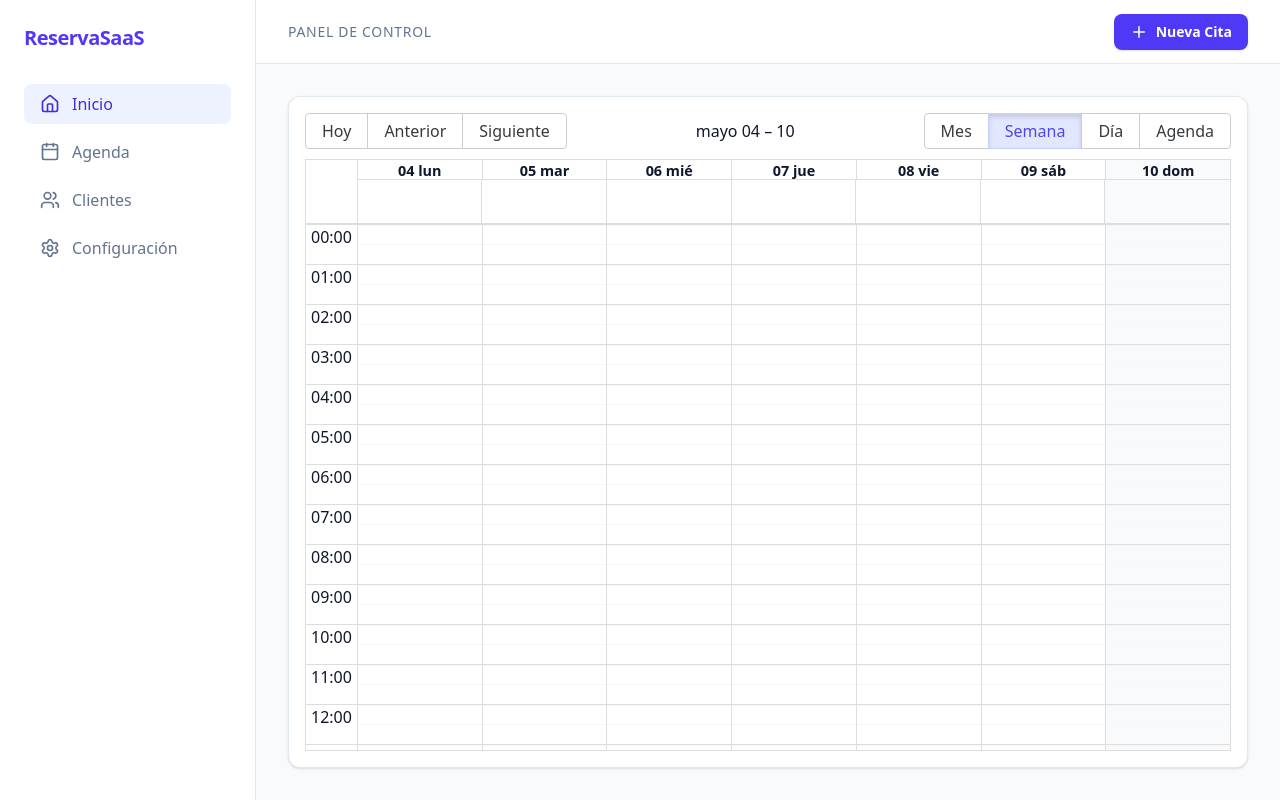
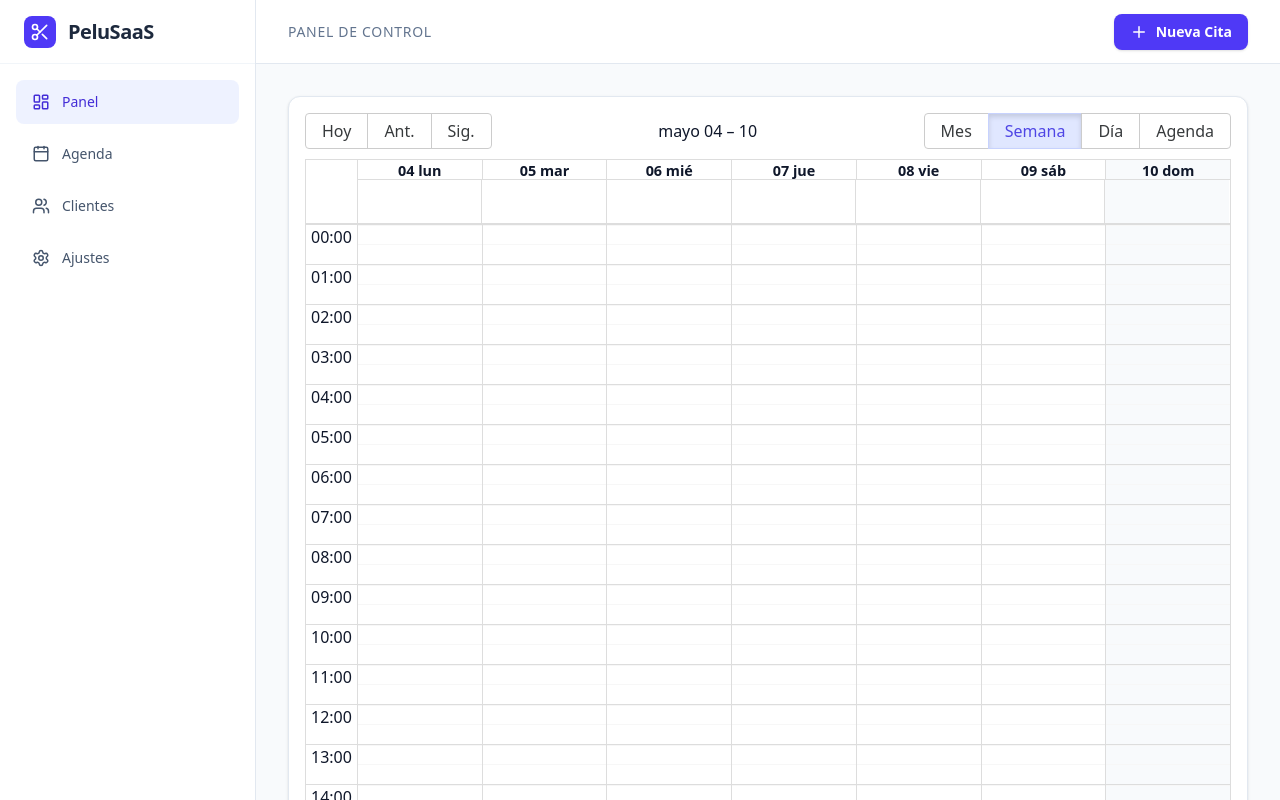
Before and after one commit to GonzaloTrilloHidalgo/reservas-saas, a Next.js app: page / in a window 1280 px wide. Shown: the top 800 px of the page. Built offline with nearby package versions, Linux system fonts and the light colour scheme; no server answers; the database is empty.

Commit message:
sidebar, calendario y diseño responsive

```diff
--- a/src/app/page.tsx
+++ b/src/app/page.tsx
@@ -1,28 +1,38 @@
+"use client";
+
+import { useState } from "react";
 import Sidebar from "@/components/Sidebar";
 import CalendarView from "@/components/CalendarView";
-import { Plus } from "lucide-react";
 import NewAppointmentButton from "@/components/NewAppointmentButton";
 
 export default function Home() {
+  // Estado para forzar el refresco del calendario
+  const [refreshKey, setRefreshKey] = useState(0);
+
+  // Esta función se ejecutará cuando el botón de "Nueva Cita" termine con éxito
+  const handleRefresh = () => {
+    setRefreshKey((prev) => prev + 1);
+  };
+
   return (
     <div className="flex min-h-screen bg-slate-50">
       <Sidebar />
 
       <main className="flex-1 flex flex-col">
-        <header className="h-16 border-b border-slate-200 bg-white flex items-center justify-between px-8">
-          <div>
-            <h2 className="text-sm font-medium text-slate-500 uppercase tracking-wider">
+        <header className="h-16 border-b border-slate-200 bg-white flex items-center justify-between px-4 lg:px-8">
+          <div className="flex items-center gap-4">
+            {/* Espacio para el botón de menú en móvil */}
+            <div className="w-10 lg:hidden" />
+            <h2 className="text-xs lg:text-sm font-medium text-slate-500 uppercase tracking-wider truncate">
               Panel de Control
             </h2>
           </div>
-
-          <NewAppointmentButton />
+          <NewAppointmentButton onAppointmentCreated={handleRefresh} />
         </header>
 
-        <div className="p-8 flex-1">
-          {/* Contenedor del calendario */}
-          <div className="bg-white rounded-xl border border-slate-200 shadow-sm p-4 h-[calc(100vh-8rem)]">
-            <CalendarView />
+        <div className="p-4 lg:p-8 flex-1 overflow-hidden">
+          <div className="bg-white rounded-xl border border-slate-200 shadow-sm p-2 lg:p-4 h-full overflow-auto">
+            <CalendarView key={refreshKey} />
           </div>
         </div>
       </main>
--- a/src/components/CalendarView.tsx
+++ b/src/components/CalendarView.tsx
@@ -1,16 +1,13 @@
 "use client";
 
 import { useState, useEffect } from "react";
-import { Calendar, dateFnsLocalizer } from "react-big-calendar";
+import { Calendar, dateFnsLocalizer, View } from "react-big-calendar"; // Añadimos View
 import { format, parse, startOfWeek, getDay } from "date-fns";
 import { es } from "date-fns/locale";
 import "react-big-calendar/lib/css/react-big-calendar.css";
-import { supabase } from "@/lib/supabase"; // <-- Importamos la conexión
+import { supabase } from "@/lib/supabase";
 
-// Configuración del idioma español
-const locales = {
-  es: es,
-};
+const locales = { es: es };
 
 const localizer = dateFnsLocalizer({
   format,
@@ -20,7 +17,6 @@ const localizer = dateFnsLocalizer({
   locales,
 });
 
-// Interfaz para definir cómo es una Cita en nuestro calendario
 interface CitaCalendario {
   id: string;
   title: string;
@@ -29,57 +25,86 @@ interface CitaCalendario {
 }
 
 export default function CalendarView() {
-  // Empezamos con un array vacío de eventos
   const [events, setEvents] = useState<CitaCalendario[]>([]);
+  // NUEVO: Estado para controlar la vista (semana o día)
+  const [view, setView] = useState<View>("week");
 
-  // useEffect hace que esta función se ejecute nada más cargar la página
   useEffect(() => {
     cargarCitas();
+
+    // NUEVO: Lógica para detectar móvil al cargar y al redimensionar
+    const handleResize = () => {
+      if (window.innerWidth < 768) {
+        setView("day");
+      } else {
+        setView("week");
+      }
+    };
+
+    handleResize(); // Ejecutar al montar el componente
+    window.addEventListener("resize", handleResize);
+    return () => window.removeEventListener("resize", handleResize);
   }, []);
 
   const cargarCitas = async () => {
-    // 1. Pedimos todas las citas a Supabase
-    const { data, error } = await supabase
-      .from("citas")
-      .select("*");
-
+    const { data, error } = await supabase.from("citas").select("*");
     if (error) {
-      console.error("Error al cargar las citas:", error.message);
+      console.error("Error al cargar:", error.message);
       return;
     }
-
-    // 2. Transformamos los datos al formato que exige el calendario
     if (data) {
       const citasFormateadas = data.map((cita) => ({
         id: cita.id,
-        title: `${cita.servicio} (${cita.cliente_nombre})`, // Ej: Corte Clásico (Juan)
+        title: `${cita.servicio} (${cita.cliente_nombre})`,
         start: new Date(cita.fecha_inicio),
         end: new Date(cita.fecha_fin),
       }));
-
-      // 3. Guardamos las citas en el estado para que se dibujen
       setEvents(citasFormateadas);
     }
   };
 
+  const handleSelectEvent = async (eventoSeleccionado: CitaCalendario) => {
+    const confirmar = window.confirm(
+      `¿Estás seguro de que quieres cancelar la cita: ${eventoSeleccionado.title}?`
+    );
+    if (confirmar) {
+      const { error } = await supabase
+        .from("citas")
+        .delete()
+        .eq("id", eventoSeleccionado.id);
+
+      if (error) {
+        alert("Hubo un error al borrar: " + error.message);
+      } else {
+        setEvents((eventosAnteriores) =>
+          eventosAnteriores.filter((cita) => cita.id !== eventoSeleccionado.id)
+        );
+        alert("Cita cancelada con éxito");
+      }
+    }
+  };
+
   return (
-    <div className="h-full w-full">
+    <div className="h-full w-full overflow-x-auto">
       <Calendar
         localizer={localizer}
         events={events}
         startAccessor="start"
         endAccessor="end"
         culture="es"
+        onSelectEvent={handleSelectEvent}
+        // NUEVOS AJUSTES PARA MÓVIL:
+        view={view} // Controla la vista actual
+        onView={(newView) => setView(newView)} // Permite cambiar manualmente
         messages={{
-          next: "Siguiente",
-          previous: "Anterior",
+          next: "Sig.",
+          previous: "Ant.",
           today: "Hoy",
           month: "Mes",
           week: "Semana",
           day: "Día",
           agenda: "Agenda",
         }}
-        defaultView="week"
         style={{ height: "100%", border: "none" }}
       />
     </div>
--- a/src/components/NewAppointmentButton.tsx
+++ b/src/components/NewAppointmentButton.tsx
@@ -2,7 +2,7 @@
 
 import { useState } from "react";
 import { Plus } from "lucide-react";
-import { supabase } from "@/lib/supabase"; // <-- Importamos nuestra conexión
+import { supabase } from "@/lib/supabase";
 import {
   Dialog,
   DialogContent,
@@ -15,29 +15,28 @@ import { Input } from "@/components/ui/input";
 import { Label } from "@/components/ui/label";
 import { Button } from "@/components/ui/button";
 
-export default function NewAppointmentButton() {
+// Definimos que este componente ahora espera una función de aviso
+interface NewAppointmentProps {
+  onAppointmentCreated: () => void;
+}
+
+export default function NewAppointmentButton({ onAppointmentCreated }: NewAppointmentProps) {
   const [open, setOpen] = useState(false);
-  const [isSubmitting, setIsSubmitting] = useState(false); // Para mostrar "Guardando..."
+  const [isSubmitting, setIsSubmitting] = useState(false);
 
   const handleSubmit = async (e: React.FormEvent<HTMLFormElement>) => {
     e.preventDefault();
     setIsSubmitting(true);
 
-    // 1. Extraer los datos del formulario
     const formData = new FormData(e.currentTarget);
     const nombre = formData.get("name") as string;
     const servicio = formData.get("service") as string;
     const fecha = formData.get("date") as string;
     const hora = formData.get("time") as string;
 
-    // 2. Unir fecha y hora para Supabase
-    // Formato: "YYYY-MM-DDTHH:MM:00"
     const fechaInicio = new Date(`${fecha}T${hora}:00`);
-
-    // Calculamos la fecha de fin (sumando 1 hora o 60 minutos como valor por defecto)
     const fechaFin = new Date(fechaInicio.getTime() + 60 * 60 * 1000);
 
-    // 3. Enviar a Supabase
     const { error } = await supabase
       .from('citas')
       .insert([
@@ -51,14 +50,12 @@ export default function NewAppointmentButton() {
 
     setIsSubmitting(false);
 
-    // 4. Comprobar si hubo error o cerrar modal
     if (error) {
       alert("Hubo un error al guardar: " + error.message);
-      console.error(error);
     } else {
       setOpen(false);
-      alert("¡Cita guardada en la base de datos con éxito!");
-      // Pronto haremos que el calendario se actualice automáticamente aquí
+      // ¡AQUÍ ESTÁ LA MAGIA!: Avisamos al padre que ya puede refrescar
+      onAppointmentCreated();
     }
   };
 
--- a/src/components/Sidebar.tsx
+++ b/src/components/Sidebar.tsx
@@ -1,31 +1,66 @@
-import { Calendar, Users, Settings, Home } from "lucide-react";
+"use client";
+
+import { useState } from "react"; // <-- Añadimos estado
+import { LayoutDashboard, Calendar as CalendarIcon, Users, Settings, Scissors, Menu, X } from "lucide-react";
 
 export default function Sidebar() {
+  const [isOpen, setIsOpen] = useState(false); // Estado para abrir/cerrar en móvil
+
+  const menuItems = [
+    { icon: LayoutDashboard, label: "Panel", active: true },
+    { icon: CalendarIcon, label: "Agenda", active: false },
+    { icon: Users, label: "Clientes", active: false },
+    { icon: Settings, label: "Ajustes", active: false },
+  ];
+
   return (
-    <aside className="w-64 border-r border-slate-200 h-screen bg-white p-6 flex flex-col gap-8">
-      <div className="text-xl font-bold text-indigo-600 tracking-tight">
-        ReservaSaaS
-      </div>
+    <>
+      {/* Botón Hamburguesa (Solo visible en móviles) */}
+      <button
+        onClick={() => setIsOpen(!isOpen)}
+        className="lg:hidden fixed top-4 left-4 z-50 p-2 bg-white border border-slate-200 rounded-md shadow-sm"
+      >
+        {isOpen ? <X size={20} /> : <Menu size={20} />}
+      </button>
 
-      <nav className="flex flex-col gap-2">
-        <NavItem icon={<Home size={20} />} label="Inicio" active />
-        <NavItem icon={<Calendar size={20} />} label="Agenda" />
-        <NavItem icon={<Users size={20} />} label="Clientes" />
-        <NavItem icon={<Settings size={20} />} label="Configuración" />
-      </nav>
-    </aside>
+      {/* Sidebar */}
+      <aside className={`
+        fixed inset-y-0 left-0 z-40 w-64 bg-white border-r border-slate-200 flex flex-col transition-transform duration-300 ease-in-out
+        lg:relative lg:translate-x-0
+        ${isOpen ? "translate-x-0" : "-translate-x-full"}
+      `}>
+        <div className="h-16 flex items-center px-6 border-b border-slate-100 gap-3">
+          <div className="bg-indigo-600 p-1.5 rounded-lg">
+            <Scissors className="text-white" size={20} />
+          </div>
+          <h1 className="text-xl font-bold text-slate-800 tracking-tight">PeluSaaS</h1>
+        </div>
+
+        <nav className="flex-1 p-4 space-y-2">
+          {menuItems.map((item) => (
+            <a
+              key={item.label}
+              href="#"
+              className={`flex items-center gap-3 px-4 py-3 rounded-lg text-sm font-medium transition-colors ${
+                item.active
+                  ? "bg-indigo-50 text-indigo-700"
+                  : "text-slate-600 hover:bg-slate-50 hover:text-slate-900"
+              }`}
+            >
+              <item.icon size={18} />
+              {item.label}
+            </a>
+          ))}
+        </nav>
+      </aside>
+
+      {/* Overlay para cerrar el menú al tocar fuera (Solo móvil) */}
+      {isOpen && (
+        <div
+          onClick={() => setIsOpen(false)}
+          className="fixed inset-0 bg-black/20 backdrop-blur-sm z-30 lg:hidden"
+        />
+      )}
+    </>
   );
 }
-
-function NavItem({ icon, label, active = false }: { icon: React.ReactNode, label: string, active?: boolean }) {
-  return (
-    <button className={`flex items-center gap-3 px-4 py-2 rounded-lg font-medium transition-all ${
-      active
-        ? "bg-indigo-50 text-indigo-700"
-        : "text-slate-500 hover:bg-slate-50 hover:text-slate-900"
-    }`}>
-      {icon}
-      {label}
-    </button>
-  );
-}
```
